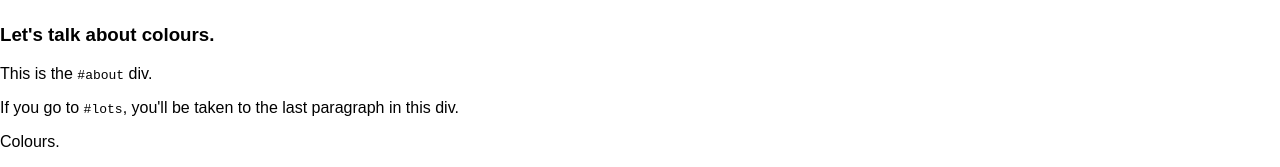
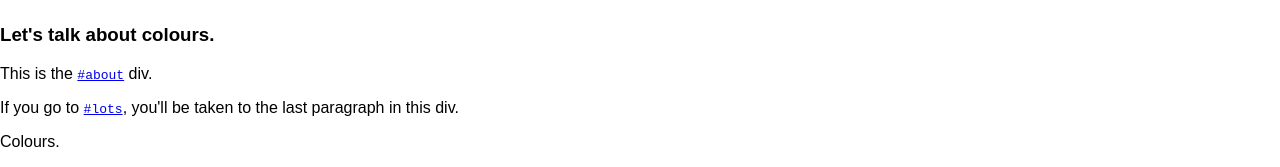
Before and after one commit to orourkea2017/hash-link-experiment, a React (Create React App) app: page /colours in a window 1280 px wide. Shown: the part 366-533 px from the top of the page. Built offline with nearby package versions, Linux system fonts and the light colour scheme.

Commit message:
Added links to sections on pages

```diff
--- a/src/colours.js
+++ b/src/colours.js
@@ -1,4 +1,5 @@
 import React from 'react';
+import { Link } from 'react-router';
 
 const Colours = ({ match }) => (
   <div>
@@ -7,8 +8,8 @@ const Colours = ({ match }) => (
     </div>
     <div id='about'>
       <h3>Let's talk about colours.</h3>
-      <p>This is the <code>#about</code> div.</p>
-      <p>If you go to <code>#lots</code>, you'll be taken to the last paragraph in this div.</p>
+      <p>This is the <Link to="/colours#about"><code>#about</code></Link> div.</p>
+      <p>If you go to <Link to="/colours#lots"><code>#lots</code></Link>, you'll be taken to the last paragraph in this div.</p>
       <p>Colours.</p>
       <p>Colours.</p>
       <p>Colours.</p>
--- a/src/shapes.js
+++ b/src/shapes.js
@@ -1,10 +1,11 @@
 import React from 'react';
+import { Link } from 'react-router';
 
 const Shapes = () => (
   <div>
     <div id='heading'>
       <h2>Shapes</h2>
-      <p>You can go to all these divs by hash linking to the name of a shape e.g <code>#octagon</code>.</p>
+      <p>You can go to all these divs by hash linking to the name of a shape e.g <Link to="/shapes#octogon"><code>#octagon</code></Link>.</p>
       <p><code>#text</code> will take you to the text at the bottom that makes this scroll.</p>
     </div>
     <div id='body'>
```
